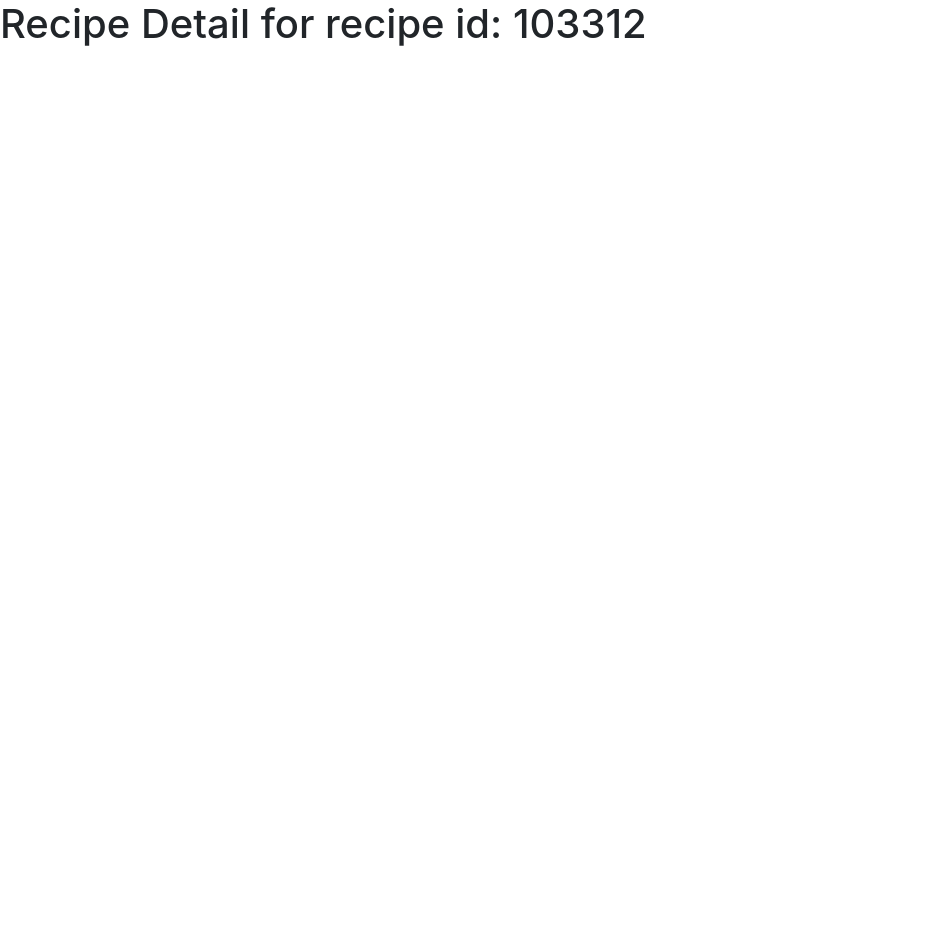
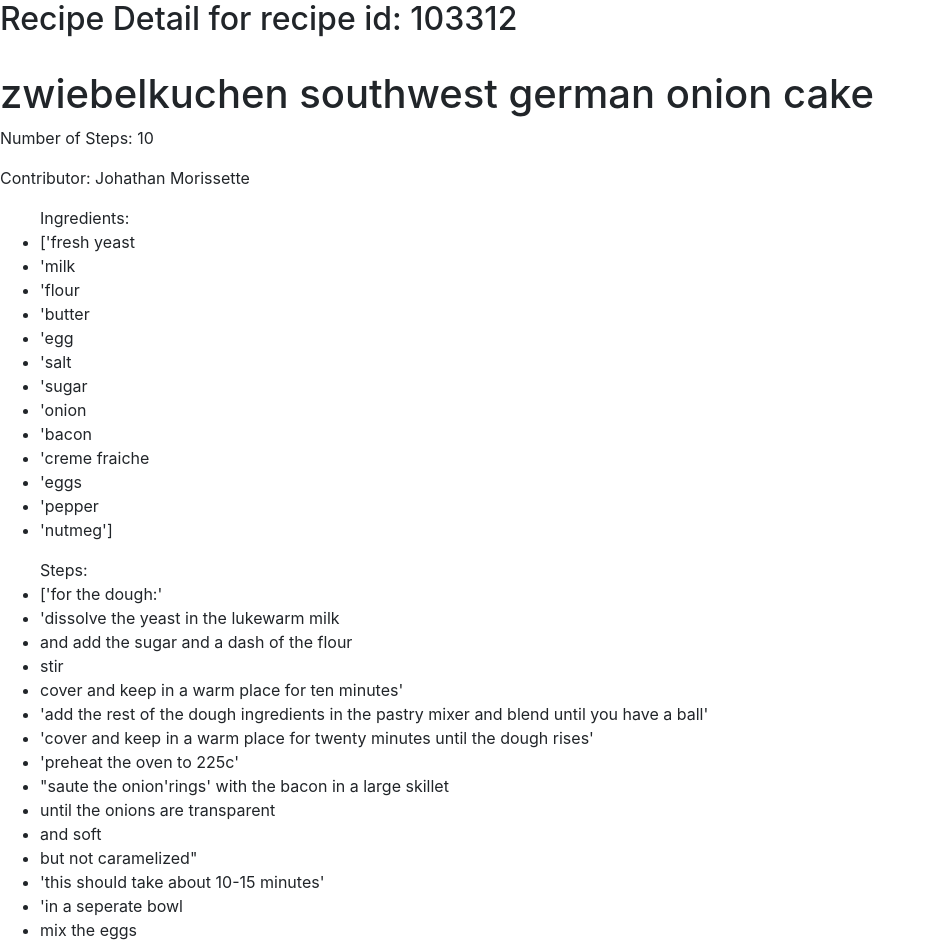
Before and after one commit to davidva123/foodclone, a React (Create React App) app: page /recipes/103312 in a window 1280 px wide. Shown: the top 945 px of the page, without its empty margins (0-935 px from the left). Before the commit the page ends 800 px from the top, so only its background shows below. Built offline with nearby package versions, Linux system fonts and the light colour scheme.

Commit message:
alot of changes its working but not the prettiest

```diff
--- a/src/App.jsx
+++ b/src/App.jsx
@@ -1,15 +1,16 @@
-import React from "react";
+import React, { useContext } from "react";
 import { BrowserRouter as Router, Route, Switch } from "react-router-dom";
 import * as ROUTES from "./constants/routes";
 import RecipeHome from "./pages/RecipeHome/RecipeHome";
 import NotFound from "./pages/PageNotFound/PageNotFound";
 import RecipeDetail from "./pages/RecipeDetail/RecipeDetail";
-
+import { RecipeContext } from "././contexts/RecipeContext";
 // This import is the old home page
 // For just now i've rendered the old homepage to / although ultimately we will need to split it up. Navigation should probably go in here and
 import FoodClone from "./FoodClone";
 
 const App = () => {
+  const recipes = useContext(RecipeContext);
   return (
     <div className="App">
       <Router>
@@ -23,7 +24,7 @@ const App = () => {
           <Route
             exact
             path={`${ROUTES.RECIPES_HOME}/:recipeId`}
-            render={(routeProps) => <RecipeDetail {...routeProps} />}
+            render={(routeProps) => <RecipeDetail {...routeProps} recipe={recipes} />}
           />
           <Route render={() => <NotFound />} />
         </Switch>
--- a/src/components/Header/Header.jsx
+++ b/src/components/Header/Header.jsx
@@ -14,7 +14,7 @@ class JumboTron extends Component {
         <div className="row justify-content-md-center m-3 p-0 jumbotron-body">
           <div className="col-12 col-md-9 col-lg-5">
             <div className="card">
-              <img className="card-img-top" src="https://via.placeholder.com/120x100" alt="Card image cap" />
+              <img className="card-img-top" src="https://source.unsplash.com/400x400/?cats,dogs" alt="Card image cap" />
               <div className="card-body">
                 <h2 className="card-title">Lorem ipsum dolor sit amet consectetur..</h2>
                 <p className="card-text">
@@ -26,7 +26,7 @@ class JumboTron extends Component {
           </div>
           <div className="col-12 col-md-9 col-lg-5">
             <div className="card">
-              <img className="card-img-top" src="https://via.placeholder.com/120x100" alt="Card image cap" />
+            <img className="card-img-top" src="https://source.unsplash.com/400x400?cats,dogs" alt="Card image cap" />
               <div className="card-body">
                 <h2 className="card-title">Lorem ipsum dolor sit amet consectetur.</h2>
                 <p className="card-text">
--- a/src/components/RecipeCard/RecipeCard.jsx
+++ b/src/components/RecipeCard/RecipeCard.jsx
@@ -15,7 +15,7 @@ export const RecipeCard = (props) => {
   } = props.recipe;
 
   const recipecardteststyles = {
-    border: "1px solid red",
+    // border: "1px solid red",
   };
 
   return (
@@ -25,7 +25,7 @@ export const RecipeCard = (props) => {
           className="
           RecipeCard-image"
 
-          src={`https://source.unsplash.com/232x180?id=${id}`}
+          src={`https://source.unsplash.com/random/232x180/?cats,dogs`}
           alt="temp"
         />
         <h1>{name}</h1>
--- a/src/components/RecipeCard/RecipeCard.scss
+++ b/src/components/RecipeCard/RecipeCard.scss
@@ -1,6 +1,7 @@
 .RecipeCard {
   &-image {
-    object-fit: cover;
+    // object-fit: contain;
+    max-width: 100%;
   }
   &-by {
     color: pink;
@@ -16,7 +17,7 @@
     border: 1px dashed red;
   }
   h1 {
-    font-size: 1.25rem;
+    font-size: 90%;
     color: orange;
   }
 }
--- a/src/pages/RecipeDetail/RecipeDetail.jsx
+++ b/src/pages/RecipeDetail/RecipeDetail.jsx
@@ -1,12 +1,50 @@
-import React from "react";
+import React, { useContext } from "react";
 
 // This page should hold the details of an individual recipe. The recipe id grabbed from the url byt the router and passed in via props
 
+const RecipeBody = (recipe) => {
+  console.log("Pickle");
+};
+
 const RecipeDetail = (props) => {
   const { recipeId } = props.match.params;
+  let selectedItem;
+  let output;
   return (
     <div>
-      <h1>Recipe Detail for recipe id: {recipeId}</h1>
+      <h2>Recipe Detail for recipe id: {recipeId}</h2>
+      <br />
+      {props.recipe.map((recipe) => {
+        if (recipe.id === recipeId) {
+          return (
+            <React.Fragment key={recipe.id}>
+              <h1>{recipe.name}</h1>
+              <p>Number of Steps: {recipe.n_steps}</p>
+              <p>Contributor: {recipe.contributor_name}</p>
+              <ul>
+                Ingredients:
+                {recipe.ingredients
+                  ? recipe.ingredients
+                      .split("',")
+                      .map((ingredients) => (
+                        <li key={recipe.id + Math.random()}> {ingredients} </li>
+                      ))
+                  : ""}
+              </ul>
+              <ul>
+                Steps:
+                {recipe.steps
+                  ? recipe.steps
+                      .split(",")
+                      .map((steps) => (
+                        <li key={recipe.id + Math.random()}> {steps} </li>
+                      ))
+                  : ""}
+              </ul>
+            </React.Fragment>
+          );
+        }
+      })}
     </div>
   );
 };
```
